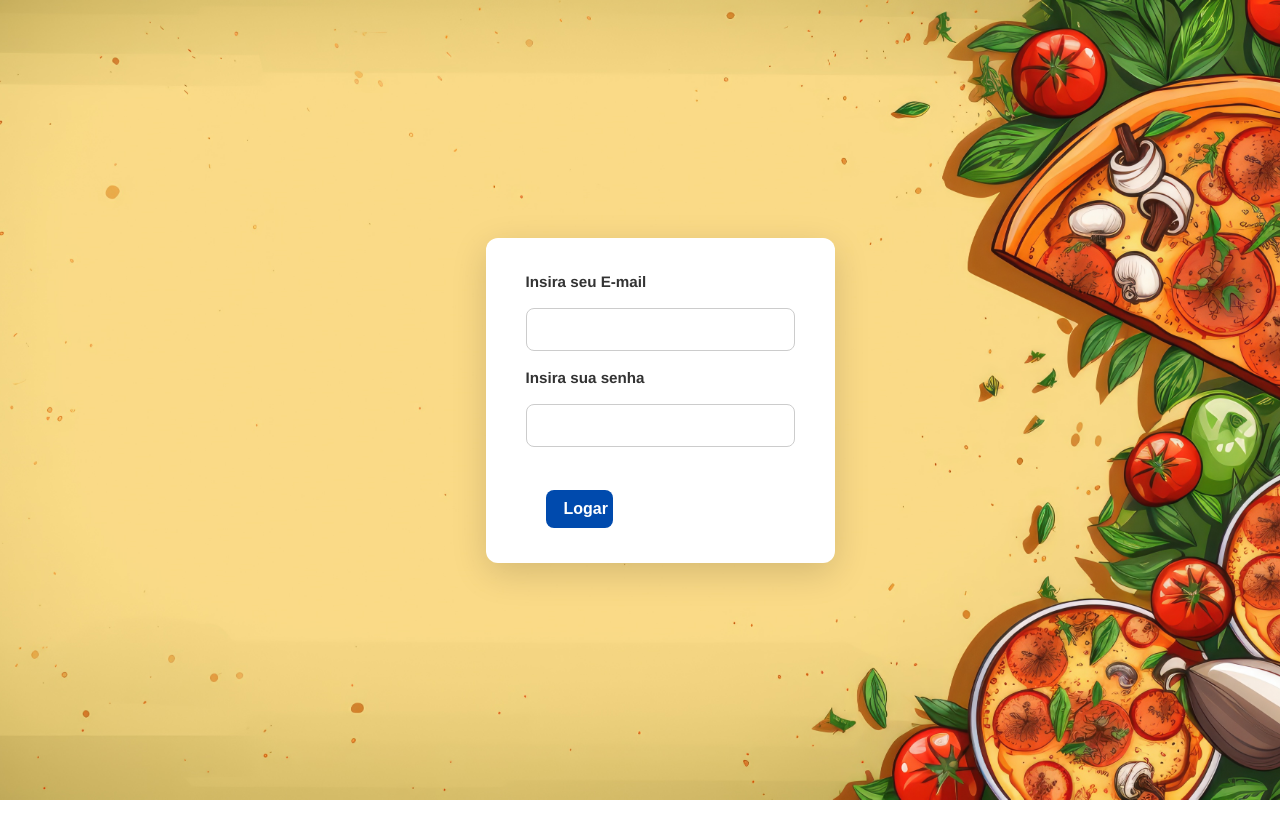
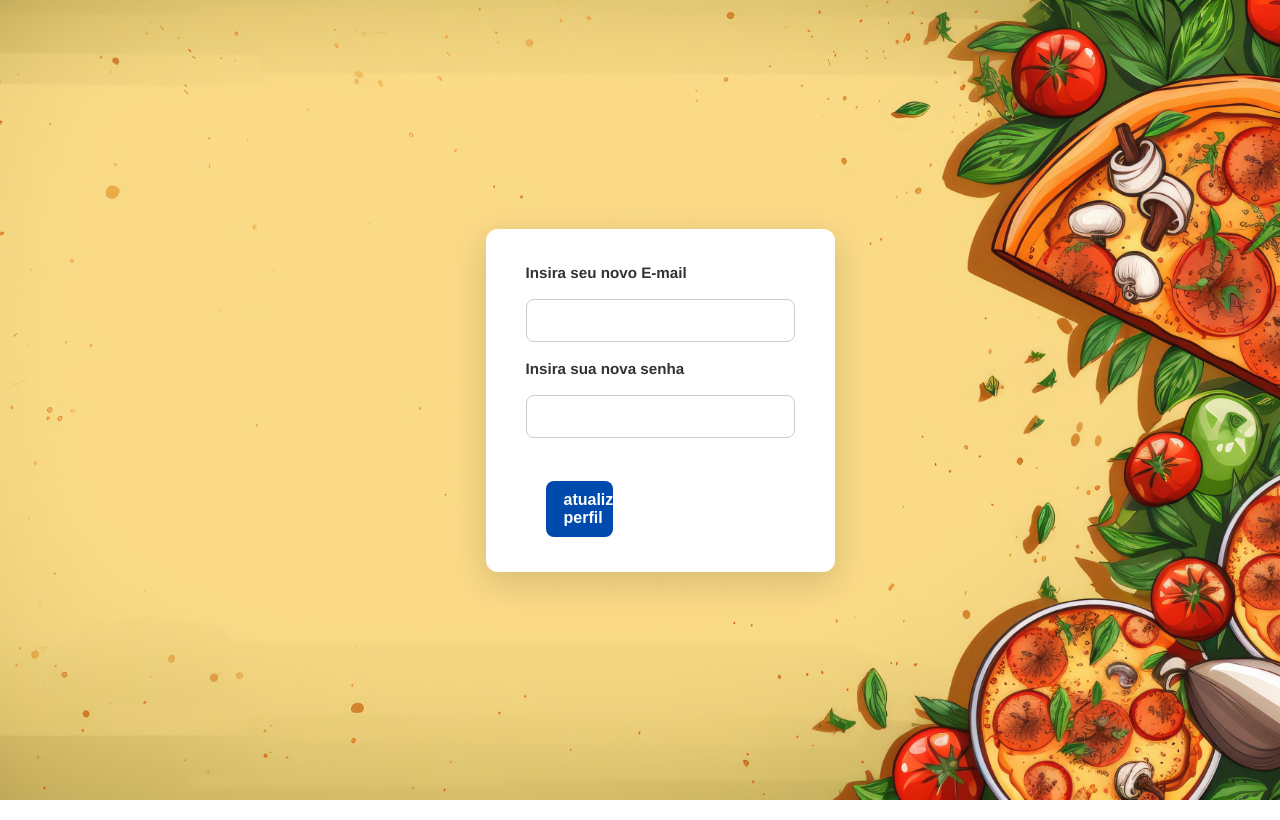
Before and after one commit to Passione-Italy/Mr.President, a React (Vite) app in the folder Projeto-PTAC/: page /atualizarPerfil in a window 1280 px wide. Built offline with nearby package versions, Linux system fonts and the light colour scheme.

Commit message:
atualizar perfil

```diff
--- a/Projeto-PTAC/src/components/AtualizarPerfil.jsx
+++ b/Projeto-PTAC/src/components/AtualizarPerfil.jsx
@@ -12,13 +12,13 @@
             <div className='login-card'>
 
                 <form onSubmit={proxPag}>
-                    <label>Insira seu E-mail</label>
+                    <label>Insira seu novo E-mail</label>
                     <input type="text" />
 
-                    <label>Insira sua senha</label>
+                    <label>Insira sua nova senha</label>
                     <input type="password" />
 
-                    <button type='submit'>Logar</button>
+                    <button type='submit'>atualizar perfil</button>
                 </form>
 
             </div>
```
